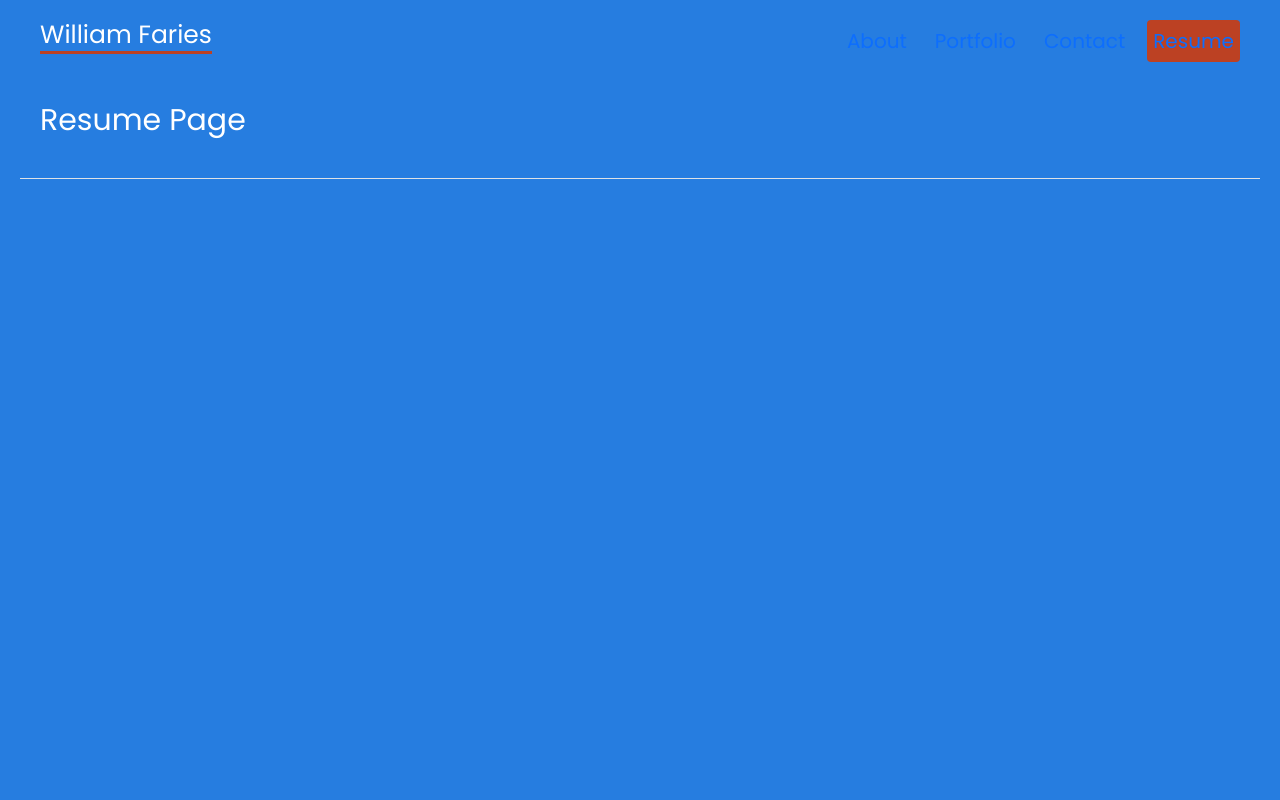
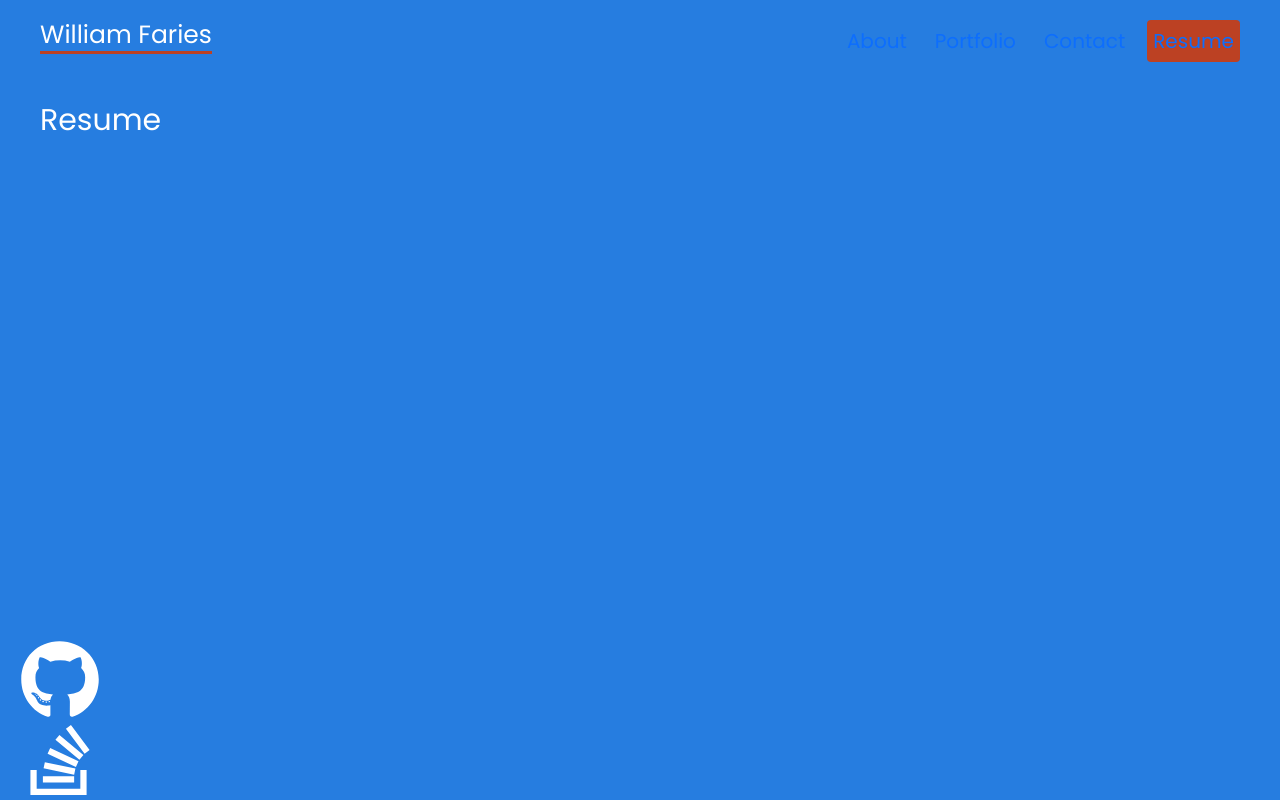
Before and after one commit to Element2804/Portfolio-Revamp, a React (Create React App) app: page /resume in a window 1280 px wide. Built offline with nearby package versions, Linux system fonts and the light colour scheme; the HTML template or start-up script is replaced by a standard one.

Commit message:
icons in footer

```diff
--- a/package.json
+++ b/package.json
@@ -3,6 +3,7 @@
   "version": "0.1.0",
   "private": true,
   "dependencies": {
+    "@fortawesome/fontawesome-svg-core": "^6.4.0",
     "@testing-library/jest-dom": "^5.16.4",
     "@testing-library/react": "^13.3.0",
     "@testing-library/user-event": "^13.5.0",
--- a/src/App.css
+++ /dev/null
@@ -1,38 +0,0 @@
-.App {
-  text-align: center;
-}
-
-.App-logo {
-  height: 40vmin;
-  pointer-events: none;
-}
-
-@media (prefers-reduced-motion: no-preference) {
-  .App-logo {
-    animation: App-logo-spin infinite 20s linear;
-  }
-}
-
-.App-header {
-  background-color: #282c34;
-  min-height: 100vh;
-  display: flex;
-  flex-direction: column;
-  align-items: center;
-  justify-content: center;
-  font-size: calc(10px + 2vmin);
-  color: white;
-}
-
-.App-link {
-  color: #61dafb;
-}
-
-@keyframes App-logo-spin {
-  from {
-    transform: rotate(0deg);
-  }
-  to {
-    transform: rotate(360deg);
-  }
-}
--- a/src/App.js
+++ b/src/App.js
@@ -1,32 +1,47 @@
-import "./App.css";
-import { createBrowserRouter, Route, createRoutesFromElements, RouterProvider } from "react-router-dom";
+import {BrowserRouter, Routes, Route, NavLink } from "react-router-dom";
 
+import Footer from "./components/Footer";
 
-import NavTabs from "./components/NavTabs";
 // pages
 import About from "./components/pages/About";
 import Contact from "./components/pages/Contact";
 import Portfolio from "./components/pages/Portfolio";
 import Resume from "./components/pages/Resume";
 
-const router = createBrowserRouter(
-  createRoutesFromElements(
 
-<Route path="/" element={<NavTabs/>} >
-  <Route index element={<About/>}/>
-  <Route path="contact" element={<Contact/>}/>
-  <Route path="portfolio" element={<Portfolio/>}/>
-  <Route path="resume" element={<Resume/>}/>
-</Route>
-  )
-)
+
+
+
 
 
 const App = () => {
   return (
+     <BrowserRouter>
+     <header>
+      <nav>
+        <h1>William Faries</h1>
+<NavLink to="/">About</NavLink>
+<NavLink to="portfolio">Portfolio</NavLink>
+<NavLink to="contact">Contact</NavLink>
+<NavLink to="resume">Resume</NavLink>
+
+      </nav>
+     </header>
+   <main>
+    <Routes>
+    <Route index element={<About/>}/>
+    <Route path="contact" element={<Contact/>}/>
+    <Route path="portfolio" element={<Portfolio/>}/>
+    <Route path="resume" element={<Resume/>}/>
+  </Routes>
+  </main>
+  <footer>
+    <Footer/>
+  </footer>
+</BrowserRouter>
 
 
-   <RouterProvider router={router}/>
+
 
    );
 }
--- /dev/null
+++ b/src/components/Footer.js
@@ -0,0 +1,16 @@
+import {FaGithub, FaStackOverflow} from "react-icons/fa"
+
+const Footer = () => {
+    return (
+        <section className="footer">
+            <footer>
+                <FaGithub className="github"/>
+                <FaStackOverflow className="stack"/>
+            </footer>
+
+
+        </section>
+      );
+}
+
+export default Footer;
--- a/src/components/NavTabs.js
+++ /dev/null
@@ -1,23 +0,0 @@
-import { NavLink, Outlet } from "react-router-dom";
-
-
-const NavTabs = () => {
-  return (
-    <section className="nav-tabs">
-    <header>
-       <nav>
-         <h1>William Faries</h1>
-         <NavLink to ="/">About</NavLink>
-         <NavLink to="portfolio">Portfolio</NavLink>
-         <NavLink to="contact">Contact</NavLink>
-       <NavLink to="resume">Resume</NavLink>
-      </nav>
-     </header>
-    <main>
-      <Outlet/>
-    </main>
-    </section>
-   );
-}
-
-export default NavTabs ;
--- a/src/components/pages/Resume.js
+++ b/src/components/pages/Resume.js
@@ -1,7 +1,7 @@
 const Resume = () => {
     return (
         <section>
-            <h2>Resume Page</h2>
+            <h2>Resume</h2>
 
 
 
--- a/src/index.css
+++ b/src/index.css
@@ -73,3 +73,14 @@ form {
   height: 50%;
   width: 50%;
 }
+
+footer{
+ position: fixed;
+  bottom: 0;
+}
+.github, .stack{
+  display: flex;
+align-items: center;
+justify-content: center;
+  font-size: 80px;
+}
```
Also changed, not shown: 1 other file (tests, documents, lock files or other folders).
